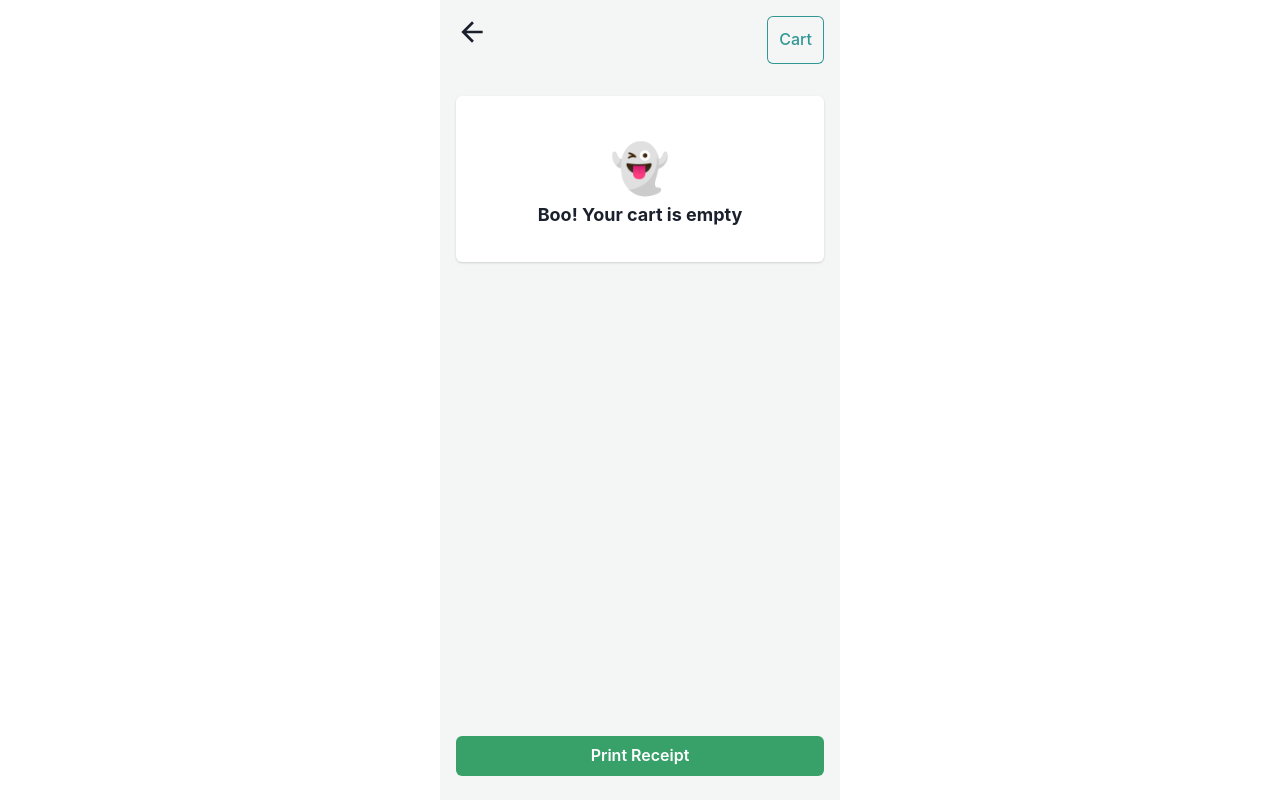
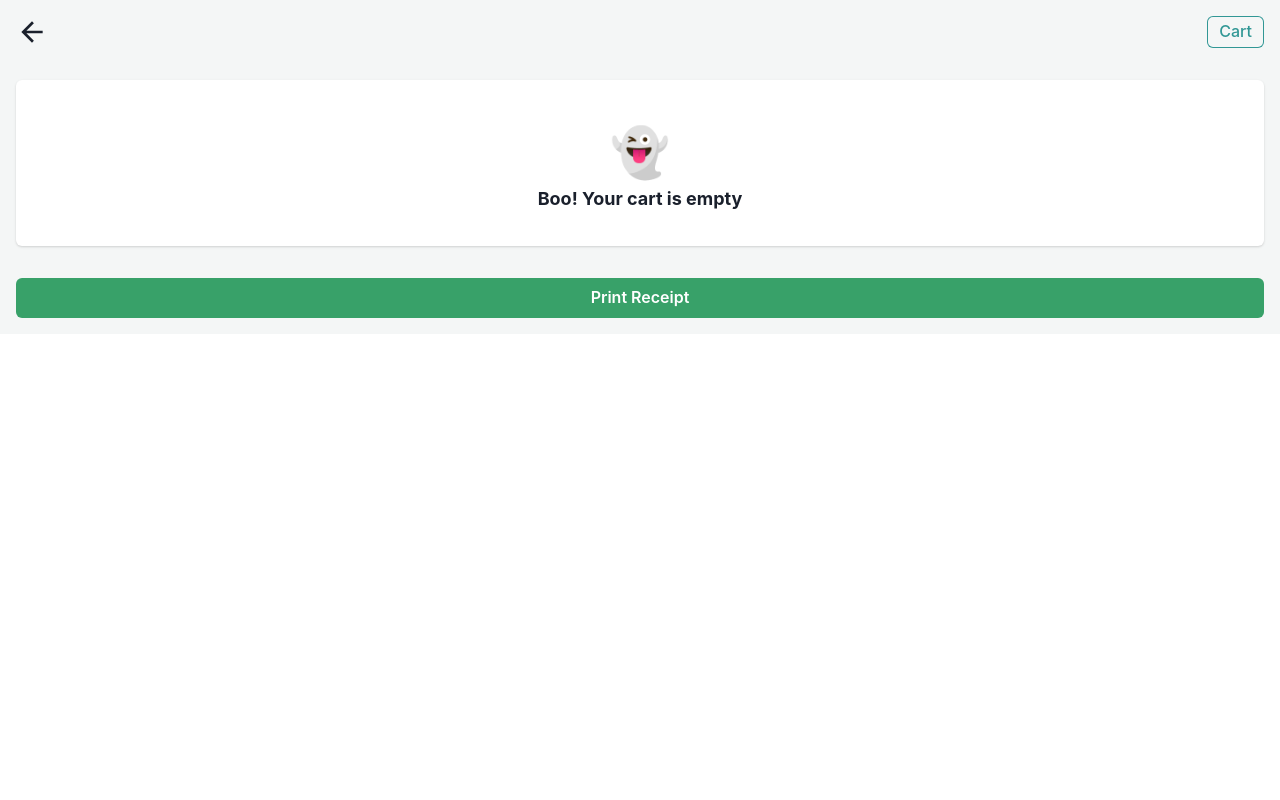
Before and after one commit to isselin28/digital-cashier-client, a React (Create React App) app: page /cart in a window 1280 px wide. Built offline with nearby package versions, Linux system fonts and the light colour scheme.

Commit message:
[PageContainer] fix viewport height and width

```diff
--- a/src/components/PageContainer.js
+++ b/src/components/PageContainer.js
@@ -1,13 +1,11 @@
-import { Center, Flex, Box } from "@chakra-ui/react";
+import { Box } from "@chakra-ui/react";
 
 function PageContainer(props) {
   const { children } = props;
   return (
-    <Center w="100%">
-      <Flex m={0} direction="column" h="100vh" minW="400px">
-        <Box flex="1">{children}</Box>
-      </Flex>
-    </Center>
+    <Box w="100%" h="100vh" minW="400px" m={0}>
+      <Box>{children}</Box>
+    </Box>
   );
 }
 
```
